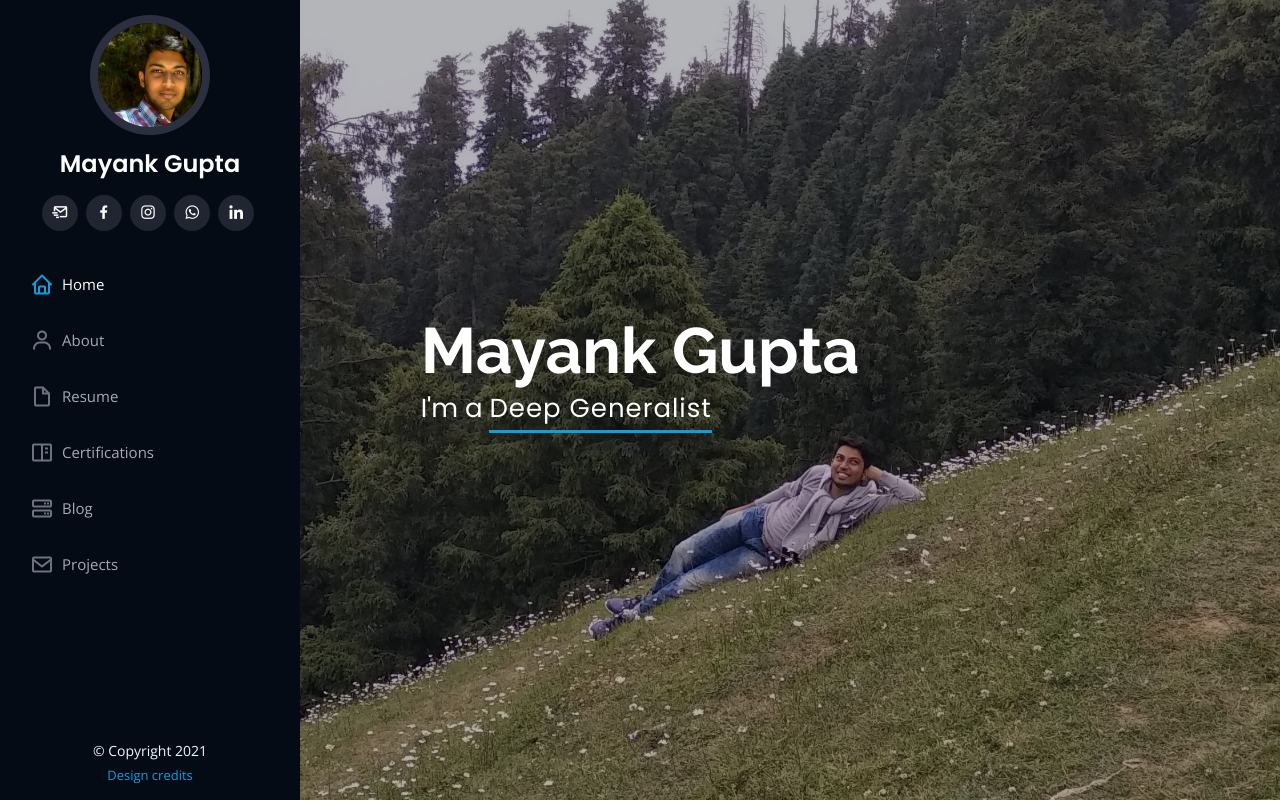
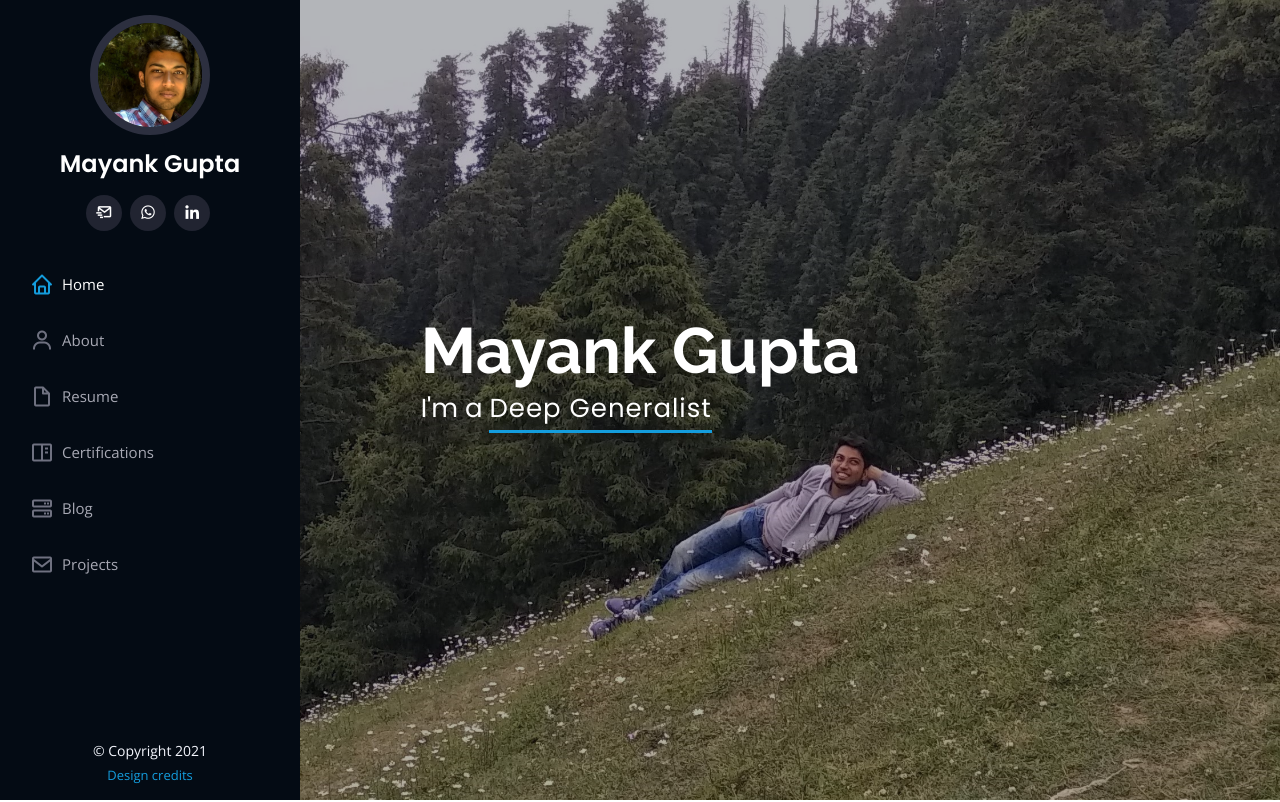
Before and after one commit to arcruiton/arcruiton.github.io, a plain HTML site: page index.html in a window 1280 px wide. Shown: the top 802 px of the page. Drawn offline with nearby package versions, Linux system fonts and the light colour scheme; no server answers.

Commit message:
Update index.html

```diff
--- a/index.html
+++ b/index.html
@@ -43,8 +43,6 @@
         <h1 class="text-light"><a href="index.html">Mayank Gupta</a></h1>
         <div class="social-links mt-3 text-center">
           <a href="mailto:mayankg.1997@gmail.com" target="blank" class="twitter"><i class="bx bx-mail-send"></i></a>
-          <a href="http://www.facebook.com/knayamgupta" target="blank" class="facebook"><i class="bx bxl-facebook"></i></a>
-          <a href="http://instagram.com/fakesman0" target="blank" class="instagram"><i class="bx bxl-instagram"></i></a>
           <a href="http://api.whatsapp.com/send?phone=+918861054013" target="blank" class="whatsapp"><i class="bx bxl-whatsapp"></i></a>
           <a href="https://www.linkedin.com/in/mayank79" target="blank" class="linkedin"><i class="bx bxl-linkedin"></i></a>
         </div>
```
